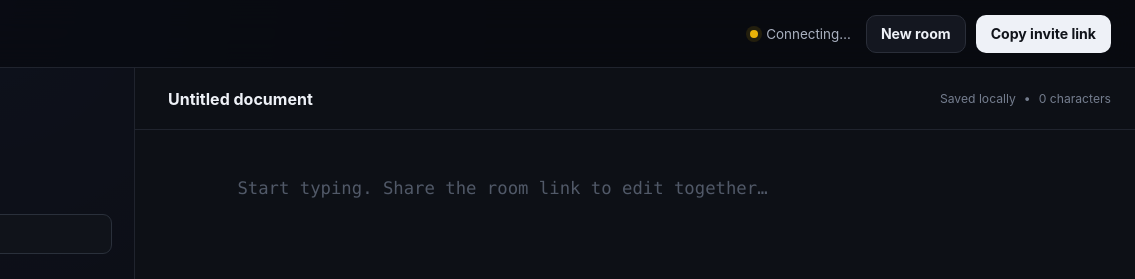
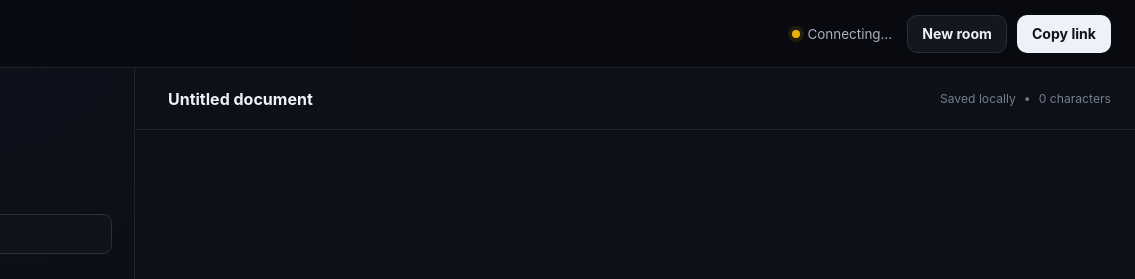
Before and after one commit to bpstr/collabedit, a plain HTML site: page index.html in a window 1280 px wide. Shown: the top 279 px of the page, 145-1280 px from the left. Drawn offline with Linux system fonts and the light colour scheme.

Commit message:
Simplify empty editor experience

```diff
--- a/index.html
+++ b/index.html
@@ -2,7 +2,7 @@
 <html lang="en">
 <head>
   <meta charset="UTF-8" />
-  <meta name="viewport" content="width=device-width, initial-scale=1.0" />
+  <meta name="viewport" content="width=device-width, initial-scale=1.0, viewport-fit=cover" />
   <meta name="description" content="A backendless, peer-to-peer collaborative text editor." />
   <meta name="theme-color" content="#0b0d12" />
   <title>CollabEdit</title>
@@ -22,7 +22,7 @@
           <span id="connectionLabel">Connecting…</span>
         </span>
         <button class="button secondary" id="newRoomButton" type="button">New room</button>
-        <button class="button primary" id="shareButton" type="button">Copy invite link</button>
+        <button class="button primary" id="shareButton" type="button">Copy link</button>
       </div>
     </header>
 
@@ -67,19 +67,13 @@
         </div>
 
         <label class="sr-only" for="editor">Shared document</label>
-        <textarea
-          id="editor"
-          spellcheck="true"
-          placeholder="Start typing. Share the room link to edit together…"
-          aria-describedby="editorHelp"
-        ></textarea>
+        <textarea id="editor" spellcheck="true" aria-describedby="editorHelp"></textarea>
         <p class="sr-only" id="editorHelp">Changes are synchronized in real time with other participants in this room.</p>
       </section>
     </section>
   </main>
 
   <div class="toast" id="toast" role="status" aria-live="polite"></div>
-
   <script type="module" src="./app.js"></script>
 </body>
 </html>
```
